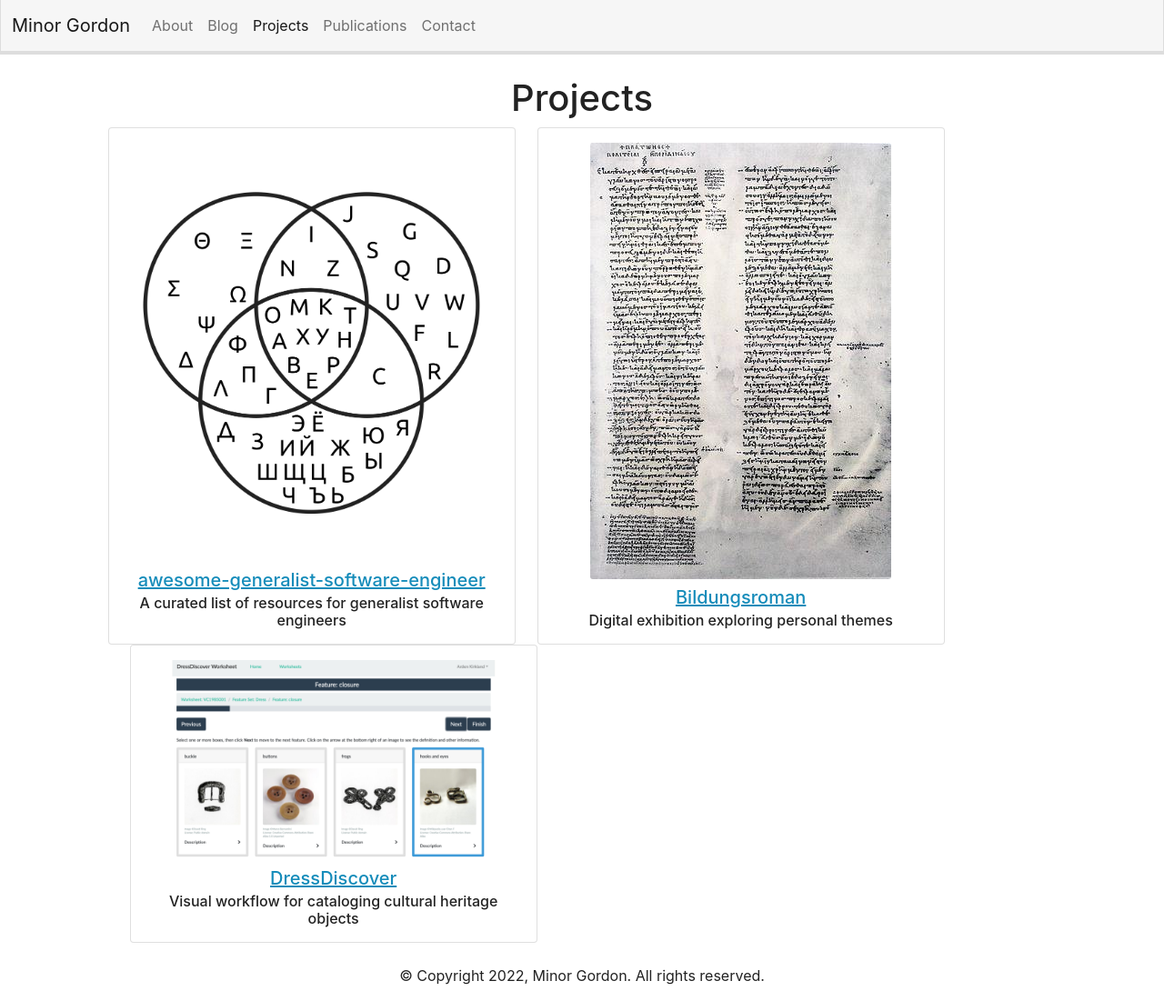
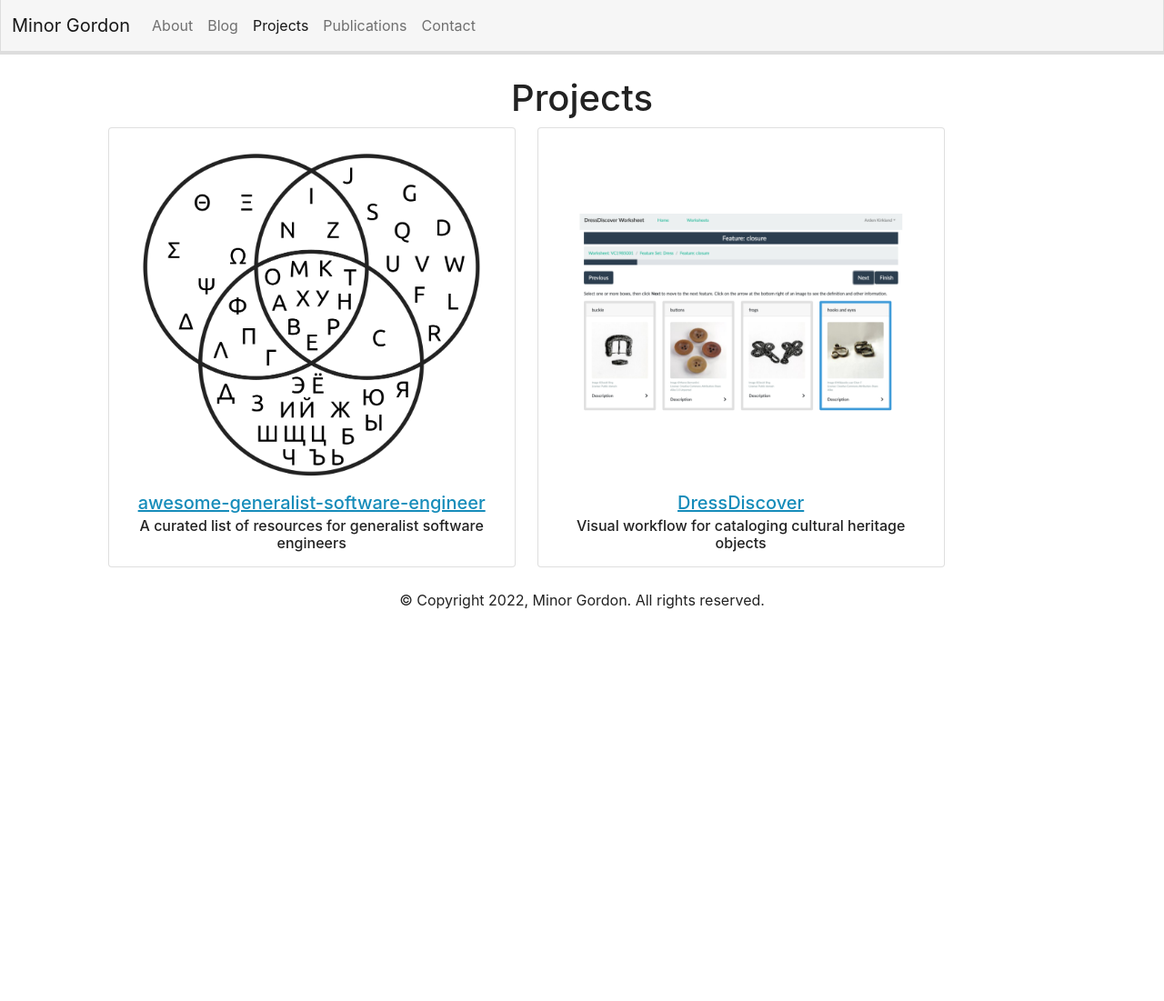
Before and after one commit to minorg/minorgordon.net, a Jekyll site: the page built from projects.html, in a window 1280 px wide. Shown: the whole page at 91% size. Built offline with Jekyll 4.4.1, drawn with Linux system fonts in a browser that asks for light colours; after the commit the page ends 900 px from its top, so only the background shows below that.

Commit message:
remove Bildungsroman temporarily

```diff
--- a/projects.html
+++ b/projects.html
@@ -17,13 +17,6 @@ title: Projects
         %}
         {% include project-card.html
             class="ms-4"
-            href="https://bildungsroman.minorgordon.net/Passion/"
-            img_src="/img/bildungsroman.jpg"
-            subtitle="Digital exhibition exploring personal themes"
-            title="Bildungsroman"
-        %}
-        {% include project-card.html
-            class="ms-4"
             href="https://www.ardenkirkland.com/work/portfolio/dressdiscover/"
             img_src="/img/dressdiscover.png"
             subtitle="Visual workflow for cataloging cultural heritage objects"
```
